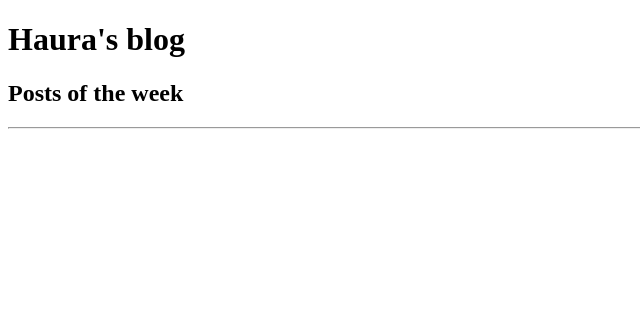
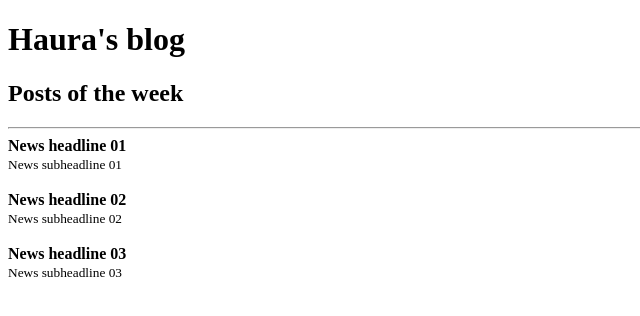
Before and after one commit to afsilvaluiz/JStack, a React app in the folder reactFundamentals/: page / in a window 1280 px wide. Shown: the top 316 px of the page, without its empty margins (0-640 px from the left). Built offline with nearby package versions, Linux system fonts and the light colour scheme.

Commit message:
chore: study props

```diff
--- a/reactFundamentals/src/Post.js
+++ b/reactFundamentals/src/Post.js
@@ -4,8 +4,9 @@ export default function Post(props) {
   return (
     <>
       <article>
-        <strong>{props.title}</strong><br />
-        <small>{props.subtitle}</small>
+        <strong>{props.post.title}</strong><br />
+        <small>{props.post.subtitle}</small>
+        <br />
       </article>
       <br />
     </>
```
